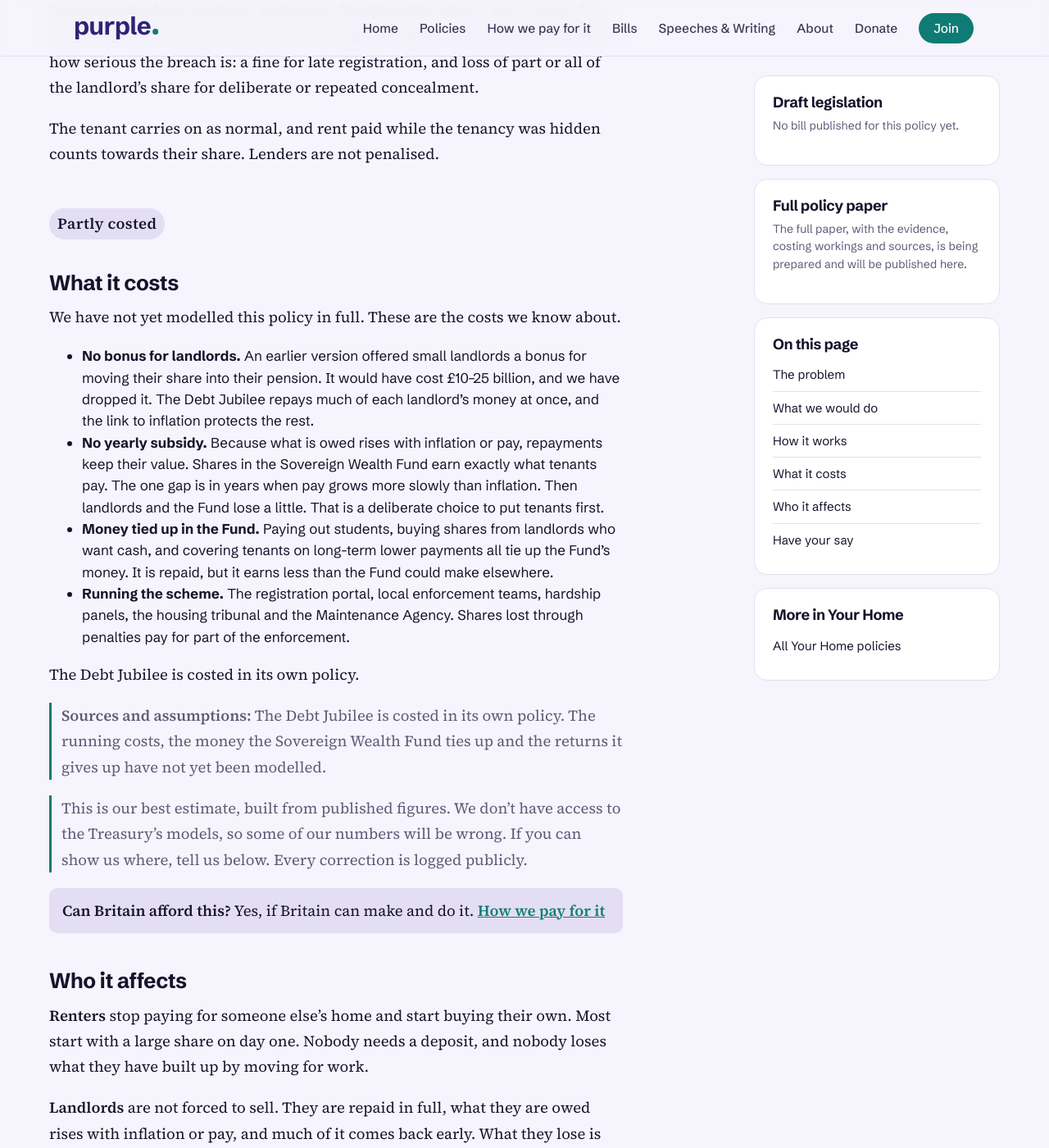
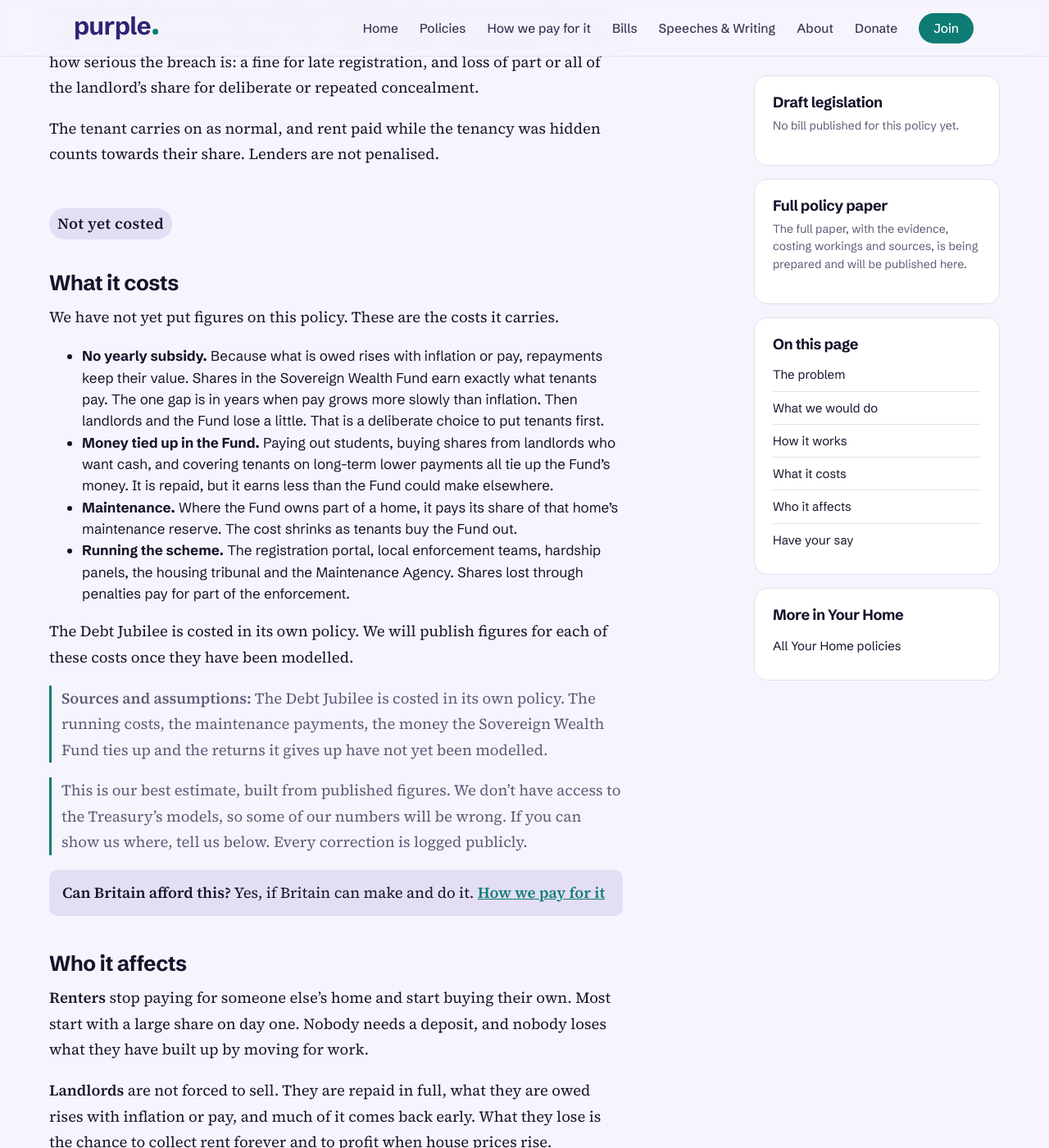
Before and after one commit to Purple-Party-uk/purple, a Jekyll site: the page built from _policies/home/rent-to-buy.md, in a window 1280 px wide and 1400 px high, scrolled down 5178 px. Shown: the whole window at 82% size. Built offline with Jekyll 4.4.1, drawn with Linux system fonts in a browser that asks for light colours.

Commit message:
Rent to buy: cost section lists current costs only
Remove the reference to the dropped landlord bonus, add the Fund's maintenance
share, and mark the policy as not yet costed, since no cost has figures.

Co-Authored-By: Claude Opus 5.5 <noreply@anthropic.com>
Claude-Session: https://claude.ai/code/session_016kdNgvQtuYjJRjdYyC3uFc

```diff
--- a/_policies/home/rent-to-buy.md
+++ b/_policies/home/rent-to-buy.md
@@ -8,8 +8,8 @@ bills: []
 # paper: /assets/papers/rent-to-buy.pdf   # full policy paper; uncomment once uploaded
 flagship: true
 flag_order: 2
-costing: partial
-costing_note: "The Debt Jubilee is costed in its own policy. The running costs, the money the Sovereign Wealth Fund ties up and the returns it gives up have not yet been modelled."
+costing: not-yet-costed
+costing_note: "The Debt Jubilee is costed in its own policy. The running costs, the maintenance payments, the money the Sovereign Wealth Fund ties up and the returns it gives up have not yet been modelled."
 # image: /assets/img/rent-to-buy.jpg   # uncomment when you have a photo
 # image_alt: "Describe the photo"
 # video: YOUTUBE_ID             # uncomment and paste the video ID
@@ -118,14 +118,14 @@ The tenant carries on as normal, and rent paid while the tenancy was hidden coun
 
 ## What it costs
 
-We have not yet modelled this policy in full. These are the costs we know about.
+We have not yet put figures on this policy. These are the costs it carries.
 
-- **No bonus for landlords.** An earlier version offered small landlords a bonus for moving their share into their pension. It would have cost £10–25 billion, and we have dropped it. The Debt Jubilee repays much of each landlord's money at once, and the link to inflation protects the rest.
 - **No yearly subsidy.** Because what is owed rises with inflation or pay, repayments keep their value. Shares in the Sovereign Wealth Fund earn exactly what tenants pay. The one gap is in years when pay grows more slowly than inflation. Then landlords and the Fund lose a little. That is a deliberate choice to put tenants first.
 - **Money tied up in the Fund.** Paying out students, buying shares from landlords who want cash, and covering tenants on long-term lower payments all tie up the Fund's money. It is repaid, but it earns less than the Fund could make elsewhere.
+- **Maintenance.** Where the Fund owns part of a home, it pays its share of that home's maintenance reserve. The cost shrinks as tenants buy the Fund out.
 - **Running the scheme.** The registration portal, local enforcement teams, hardship panels, the housing tribunal and the Maintenance Agency. Shares lost through penalties pay for part of the enforcement.
 
-The Debt Jubilee is costed in its own policy.
+The Debt Jubilee is costed in its own policy. We will publish figures for each of these costs once they have been modelled.
 
 ## Who it affects
 
```
